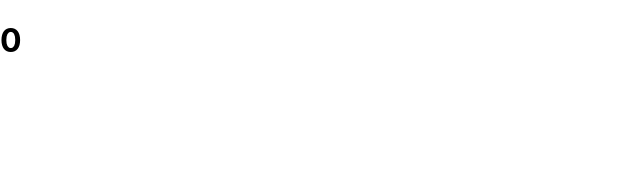
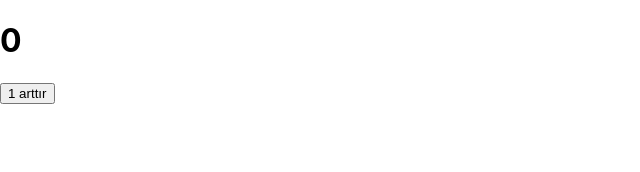
Before and after one commit to IBugraGezer/Counter-App-With-React-Redux, a React (Create React App) app: page / in a window 1280 px wide. Shown: the top 172 px of the page, without its empty margins (0-640 px from the left). Built offline with nearby package versions, Linux system fonts and the light colour scheme.

Commit message:
increase counter component connected to redux

```diff
--- a/src/components/IncreaseCounter.js
+++ b/src/components/IncreaseCounter.js
@@ -1,7 +1,26 @@
 import React, { Component } from "react";
+import { bindActionCreators } from "redux";
+import { increaseCounter } from "../redux/counterActions";
+import { connect } from "react-redux";
 
-export default class IncreaseCounter extends Component {
+class IncreaseCounter extends Component {
   render() {
-    return <div></div>;
+    return (
+      <div>
+        <button
+          onClick={(e) => {
+            this.props.dispatch(increaseCounter());
+          }}
+        >
+          1 arttır
+        </button>
+      </div>
+    );
   }
 }
+
+function mapDispatchToProps(dispatch) {
+  return { actions: bindActionCreators(increaseCounter, dispatch) };
+}
+
+export default connect(mapDispatchToProps)(IncreaseCounter);
```
